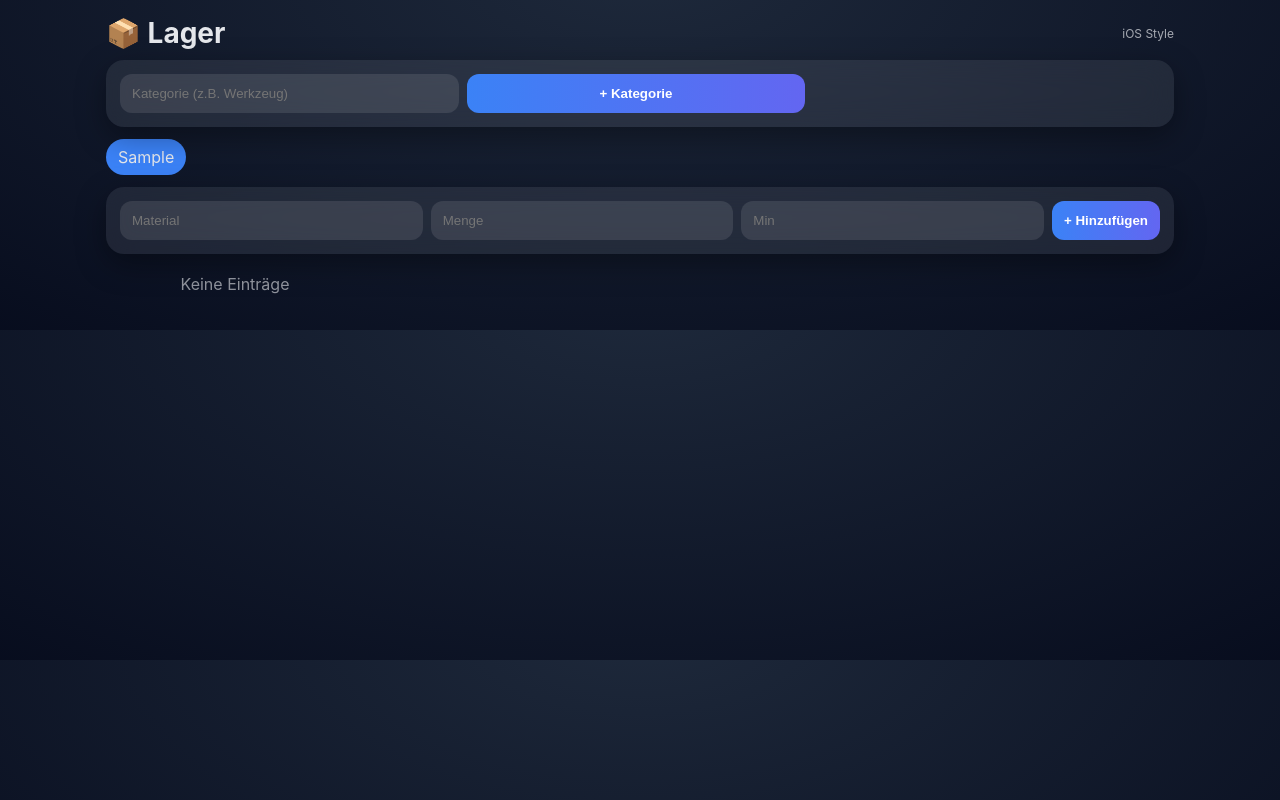
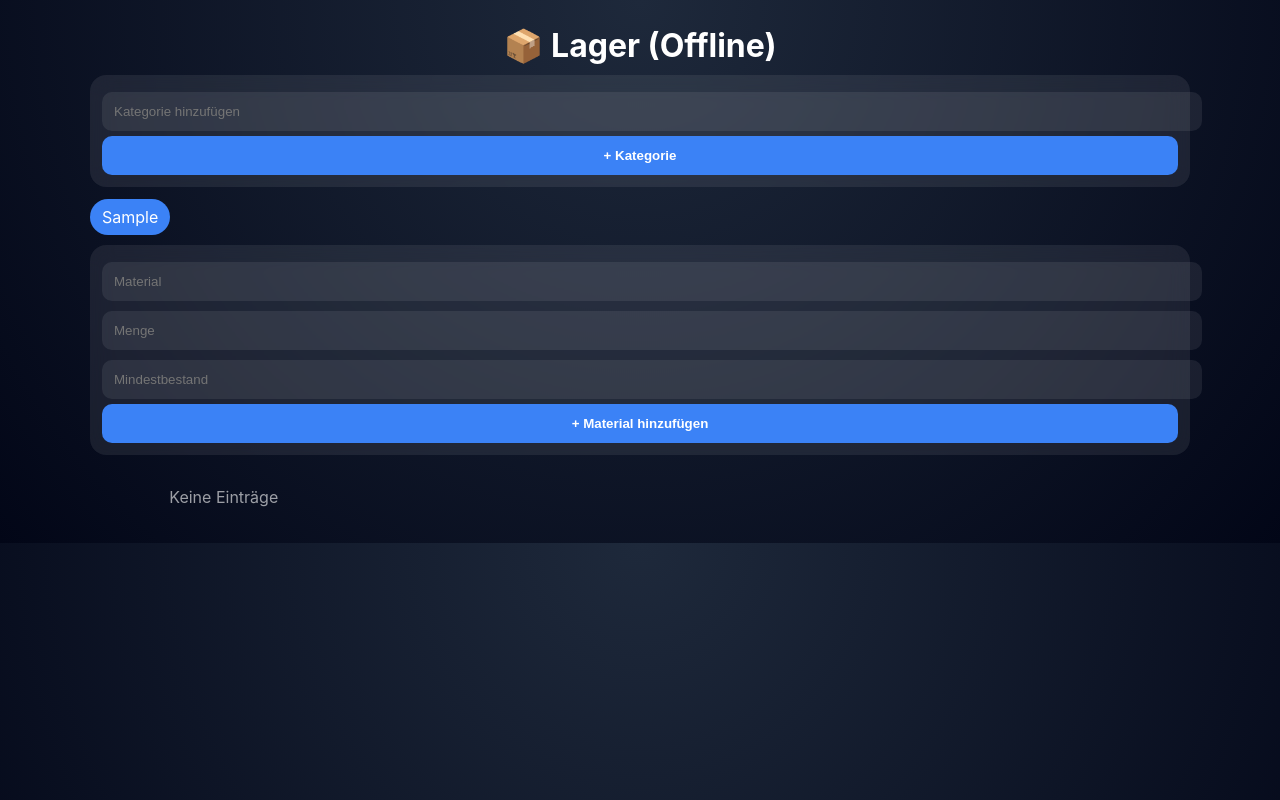
Before and after one commit to Flex8030/Lager-app, a plain HTML site: page index.html in a window 1280 px wide. Both pictures are taken after typing "Sample" into the empty fields and a click on the button "+ Kategorie". Drawn offline with Linux system fonts and the light colour scheme.

Commit message:
Update index.html

```diff
--- a/index.html
+++ b/index.html
@@ -3,86 +3,134 @@
 <head>
 <meta charset="UTF-8" />
 <meta name="viewport" content="width=device-width, initial-scale=1.0" />
-<title>Lagerbestand</title>
+<title>Lagerbestand Offline</title>
 
 <style>
 :root{
-  --bg1:#0b1220; --bg2:#020617; --card:rgba(255,255,255,.08);
-  --accent:#3b82f6; --accent2:#6366f1; --green:#10b981; --red:#ef4444;
+  --bg:#0b1220;
+  --card:rgba(255,255,255,0.08);
+  --accent:#3b82f6;
+  --green:#10b981;
+  --red:#ef4444;
 }
-*{box-sizing:border-box}
+
 body{
-  margin:0; font-family:-apple-system,BlinkMacSystemFont,Arial,sans-serif;
-  background: radial-gradient(1200px 600px at 50% -10%, #1e293b, var(--bg2));
-  color:#e5e7eb;
+  margin:0;
+  font-family:-apple-system,BlinkMacSystemFont,Arial;
+  background: radial-gradient(circle at top, #1e293b, #020617);
+  color:white;
 }
-.container{max-width:1100px;margin:auto;padding:16px}
 
-header{display:flex;align-items:center;justify-content:space-between;margin-bottom:10px}
-h1{font-size:28px;margin:0}
-.badge{font-size:12px;opacity:.7}
+.container{
+  max-width:1100px;
+  margin:auto;
+  padding:16px;
+}
+
+h1{text-align:center;margin:10px 0}
 
 .card{
-  background:var(--card); backdrop-filter: blur(14px);
-  border-radius:18px; padding:14px; box-shadow:0 10px 30px rgba(0,0,0,.35);
+  background:var(--card);
+  backdrop-filter: blur(12px);
+  border-radius:16px;
+  padding:12px;
+  margin-bottom:12px;
 }
 
-.inputs{display:grid;grid-template-columns:1fr 1fr 1fr auto;gap:8px}
-@media(max-width:700px){.inputs{grid-template-columns:1fr 1fr;}}
 input{
-  width:100%; padding:12px; border-radius:12px; border:none; outline:none;
-  background:rgba(255,255,255,.1); color:white
-}
-button{
-  border:none; border-radius:12px; padding:12px; color:white; cursor:pointer;
-  background:linear-gradient(90deg,var(--accent),var(--accent2)); font-weight:600
+  width:100%;
+  padding:12px;
+  margin:5px 0;
+  border-radius:10px;
+  border:none;
+  background:rgba(255,255,255,0.08);
+  color:white;
+  outline:none;
 }
 
-.tabs{display:flex;gap:8px;overflow:auto;margin:12px 0}
+button{
+  width:100%;
+  padding:12px;
+  border-radius:10px;
+  border:none;
+  background:var(--accent);
+  color:white;
+  font-weight:600;
+  cursor:pointer;
+}
+
+.tabs{
+  display:flex;
+  gap:8px;
+  overflow:auto;
+  margin:10px 0;
+}
+
 .tab{
-  padding:8px 12px;border-radius:999px;background:rgba(255,255,255,.1);
-  white-space:nowrap;cursor:pointer
+  padding:8px 12px;
+  border-radius:999px;
+  background:rgba(255,255,255,0.1);
+  cursor:pointer;
+  white-space:nowrap;
 }
+
 .tab.active{background:var(--accent)}
 
-.grid{display:grid;grid-template-columns:repeat(auto-fill,minmax(220px,1fr));gap:12px}
-.item{background:rgba(255,255,255,.06);padding:12px;border-radius:14px}
-.row{display:flex;gap:6px;margin-top:8px}
-.small{flex:1;padding:8px;border-radius:10px}
+.grid{
+  display:grid;
+  grid-template-columns:repeat(auto-fill,minmax(220px,1fr));
+  gap:10px;
+}
+
+.item{
+  background:rgba(255,255,255,0.06);
+  padding:12px;
+  border-radius:14px;
+}
+
+.row{
+  display:grid;
+  grid-template-columns:1fr 1fr;
+  gap:6px;
+  margin-top:10px;
+}
+
+.small{
+  padding:8px;
+  border-radius:10px;
+  border:none;
+  color:white;
+  cursor:pointer;
+}
+
 .plus{background:var(--green)}
 .minus{background:var(--red)}
+.plus10{background:#22c55e}
+.minus10{background:#dc2626}
 .del{background:#6b7280}
+
 .low{color:#f87171;font-weight:600}
-
-.empty{opacity:.6;text-align:center;padding:20px}
+.empty{opacity:0.6;text-align:center;padding:20px}
 </style>
 </head>
 <body>
 
 <div class="container">
 
-<header>
-  <h1>📦 Lager</h1>
-  <div class="badge">iOS Style</div>
-</header>
+<h1>📦 Lager (Offline)</h1>
 
 <div class="card">
-  <div class="inputs">
-    <input id="catName" placeholder="Kategorie (z.B. Werkzeug)" />
+  <input id="catName" placeholder="Kategorie hinzufügen" />
   <button onclick="addCategory()">+ Kategorie</button>
-    <div></div><div></div>
-  </div>
 </div>
 
 <div class="tabs" id="tabs"></div>
 
 <div class="card">
-  <div class="inputs">
   <input id="name" placeholder="Material" />
   <input id="qty" type="number" placeholder="Menge" />
-    <input id="min" type="number" placeholder="Min" />
-    <button onclick="addItem()">+ Hinzufügen</button>
-  </div>
+  <input id="min" type="number" placeholder="Mindestbestand" />
+  <button onclick="addItem()">+ Material hinzufügen</button>
 </div>
 
 <div id="list" class="grid"></div>
@@ -90,17 +138,21 @@ button{
 </div>
 
 <script>
-let data = JSON.parse(localStorage.getItem('data')) || {categories: [], items: []};
+let data = JSON.parse(localStorage.getItem('data')) || {categories:[],items:[]};
 let activeCat = data.categories[0] || null;
 
-function save(){localStorage.setItem('data',JSON.stringify(data));}
+function save(){
+  localStorage.setItem('data',JSON.stringify(data));
+}
 
 function addCategory(){
   const name = document.getElementById('catName').value.trim();
   if(!name) return;
+
   if(!data.categories.includes(name)){
     data.categories.push(name);
   }
+
   activeCat = name;
   save();
   render();
@@ -112,29 +164,34 @@ function addItem(){
   const qty = parseInt(document.getElementById('qty').value);
   const min = parseInt(document.getElementById('min').value);
 
-  if(!activeCat){alert('Bitte zuerst Kategorie erstellen');return;}
-  if(!name || isNaN(qty) || isNaN(min)) return;
+  if(!name || !activeCat || isNaN(qty) || isNaN(min)) return;
 
   data.items.push({name,qty,min,cat:activeCat});
-  save(); render();
+  save();
+  render();
 
   document.getElementById('name').value='';
   document.getElementById('qty').value='';
   document.getElementById('min').value='';
 }
 
-function updateQty(i,change){
-  data.items[i].qty += change;
+function updateQty(i,delta){
+  data.items[i].qty += delta;
   if(data.items[i].qty < 0) data.items[i].qty = 0;
-  save(); render();
+  save();
+  render();
 }
 
 function deleteItem(i){
   data.items.splice(i,1);
-  save(); render();
+  save();
+  render();
 }
 
-function selectCat(cat){activeCat = cat; render();}
+function selectCat(cat){
+  activeCat = cat;
+  render();
+}
 
 function render(){
   const tabs = document.getElementById('tabs');
@@ -146,14 +203,15 @@ function render(){
   });
 
   list.innerHTML='';
-  const filtered = data.items.filter(i=>i.cat===activeCat);
 
-  if(filtered.length===0){
+  const items = data.items.filter(i=>i.cat===activeCat);
+
+  if(items.length===0){
     list.innerHTML = `<div class='empty'>Keine Einträge</div>`;
     return;
   }
 
-  filtered.forEach((item)=>{
+  items.forEach(item=>{
     const i = data.items.indexOf(item);
     const low = item.qty <= item.min;
 
@@ -163,9 +221,12 @@ function render(){
       <div>Menge: ${item.qty}</div>
       <div>Min: ${item.min}</div>
       ${low?'<div class="low">Niedrig!</div>':''}
+
       <div class="row">
         <button class="small plus" onclick="updateQty(${i},1)">+1</button>
         <button class="small minus" onclick="updateQty(${i},-1)">-1</button>
+        <button class="small plus10" onclick="updateQty(${i},10)">+10</button>
+        <button class="small minus10" onclick="updateQty(${i},-10)">-10</button>
         <button class="small del" onclick="deleteItem(${i})">🗑️</button>
       </div>
     </div>`;
```
Lines whose indentation alone changed are shown as unchanged.
